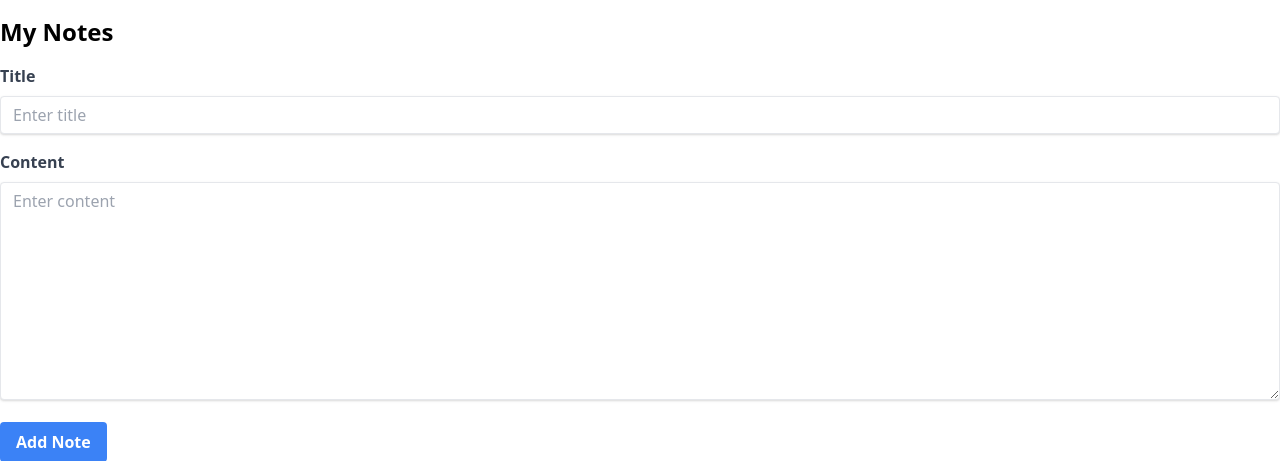
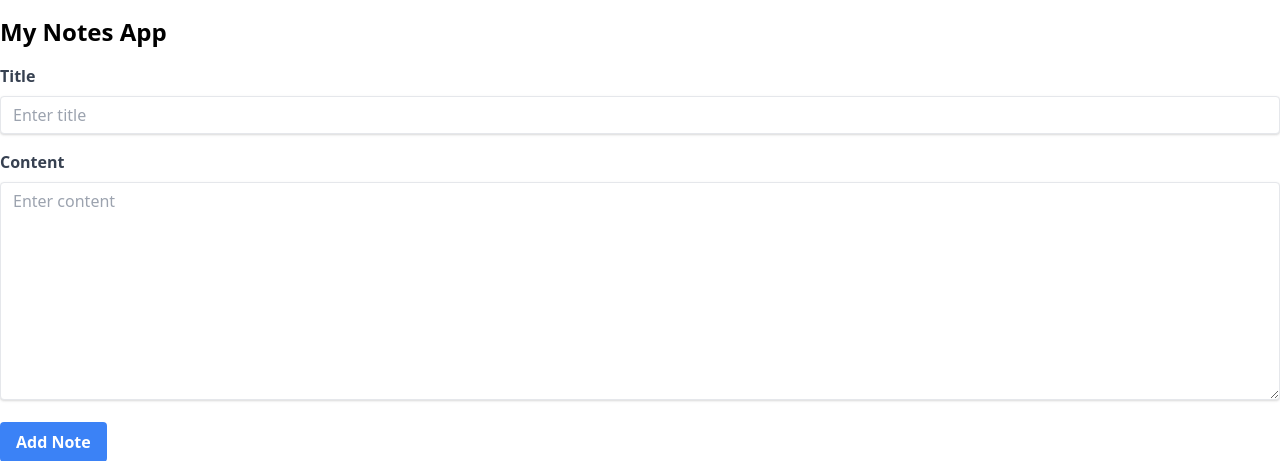
Before and after one commit to poojabirari06/Flask-app, a Flask app: page / in a window 1280 px wide. Shown: the top 461 px of the page. Run offline with Flask 3, Linux system fonts and the light colour scheme; parts of the project's set-up code (start-up, migrations or seed data) failed here and were passed over.

Commit message:
changes in code

```diff
--- a/templates/index.html
+++ b/templates/index.html
@@ -6,7 +6,7 @@
 </head>
 <body>
   <div class="container mx-auto py-4">
-    <h1 class="text-2xl font-bold mb-4">My Notes</h1>
+    <h1 class="text-2xl font-bold mb-4">My Notes App</h1>
 
     <form method="POST" action="/">
       <div class="mb-4">
```
